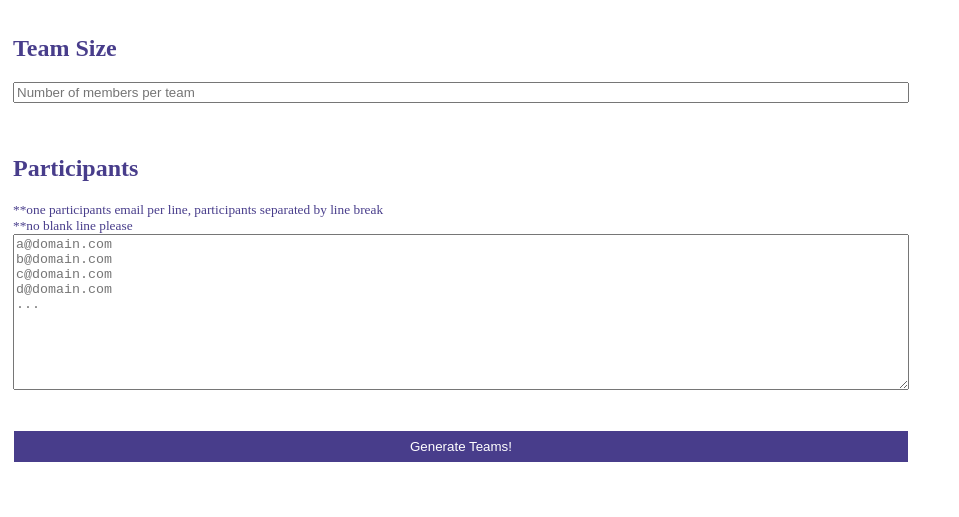
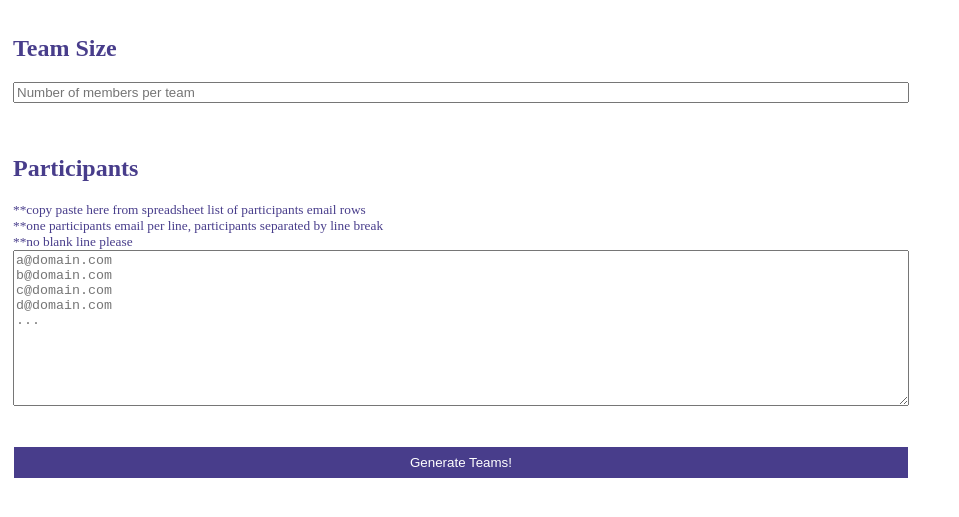
Before and after one commit to sigitp-git/aws-virt-gameday-randomteamgen, a plain HTML site: page index.html in a window 1280 px wide. Shown: the part 97-614 px from the top of the page, without its empty margins (0-959 px from the left). Drawn offline with Linux system fonts and the light colour scheme.

Commit message:
small fix

```diff
--- a/index.html
+++ b/index.html
@@ -22,6 +22,7 @@
 			<label>
 				<h2>Participants</h2>
 			</label>
+			<small>**copy paste here from spreadsheet list of participants email rows</small>
 			<small>**one participants email per line, participants separated by line break</small>
 			<small>**no blank line please</small>
 			<textarea cols="10" rows="10"
--- a/js/index.js
+++ b/js/index.js
@@ -73,7 +73,6 @@ function addTeamsHTML(teamsArray) {
       teamsArray[i] +
       `</p><a href="mailto:${teamsArray[i]}?subject=Team ${i+1} Details">Email Members</a><hr>`
     teamContainerEl.appendChild(teamGroupHTML)
-    console.log(teamsArray[i])
   }
 }
 
```
